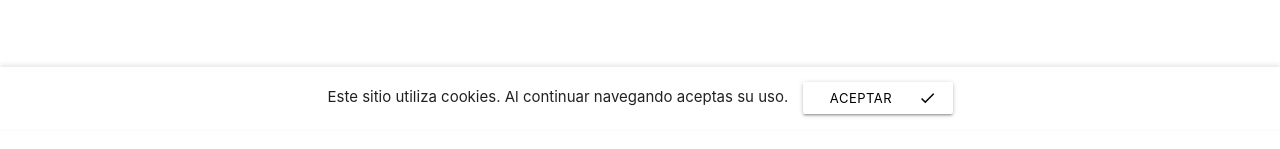
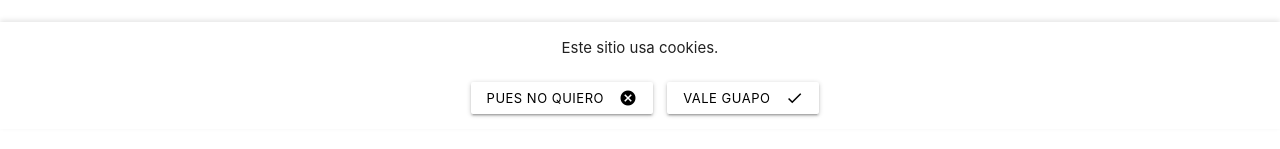
Before and after one commit to alejandroveros/veros.es, a plain HTML site: page index.html in a window 1280 px wide. Shown: the part 651-800 px from the top of the page. Drawn offline with Linux system fonts and the light colour scheme.

Commit message:
cookies cancel option

```diff
--- a/index.html
+++ b/index.html
@@ -71,9 +71,14 @@
         <div id="cookie-banner" class="row" style="position: fixed; bottom: 0; left: 0; width: 100%; background-color: #fff; z-index: 1000; display: none; box-shadow: 0 -2px 5px rgba(0,0,0,0.1);">
             <div class="col s12">
                 <p style="margin: 15px 0; text-align: center;">
-                    Este sitio utiliza cookies. Al continuar navegando aceptas su uso.
+                    Este sitio usa cookies.
+                    <br>
+                    <br>
+                    <a href="#" id="cancel-cookies" class="btn-small white waves-effect waves-light" style="margin-left: 10px;">
+                        Pues no quiero <i class="material-icons right">cancel</i>
+                    </a>
                     <a href="#" id="accept-cookies" class="btn-small white waves-effect waves-light" style="margin-left: 10px;">
-                        Aceptar <i class="material-icons right">check</i>
+                        Vale guapo <i class="material-icons right">check</i>
                     </a>
                 </p>
             </div>
@@ -87,10 +92,16 @@
             document.addEventListener('DOMContentLoaded', function() {
                 var cookieBanner = document.getElementById('cookie-banner');
                 var acceptButton = document.getElementById('accept-cookies');
+                var cancelButton = document.getElementById('cancel-cookies');
 
                 if (!localStorage.getItem('cookiesAccepted')) {
                     cookieBanner.style.display = 'block';
                 }
+
+                cancelButton.addEventListener('click', function(e) {
+                    e.preventDefault();
+                    window.location.href = 'https://www.youtube.com/watch?v=dQw4w9WgXcQ';
+                });
 
                 acceptButton.addEventListener('click', function(e) {
                     e.preventDefault();
@@ -99,5 +110,6 @@
                 });
             });
         </script>
+
     </body>
 </html>
```
